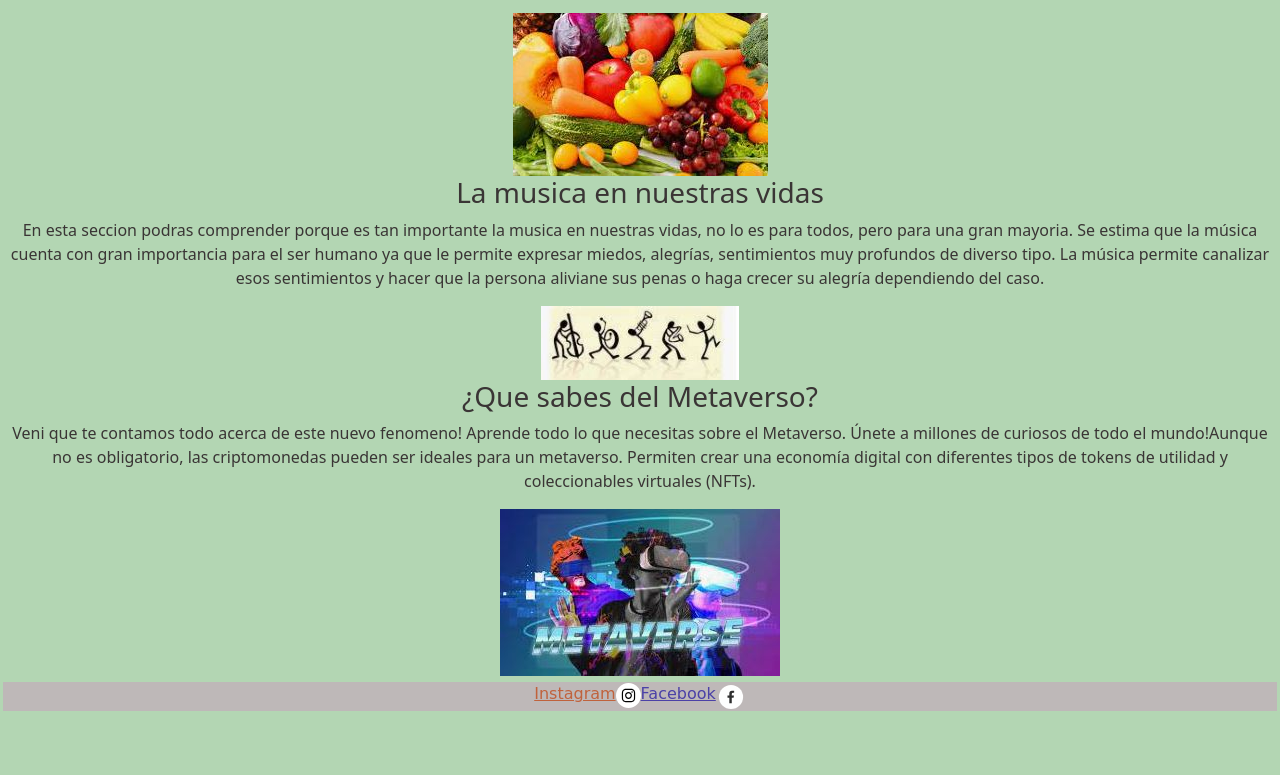
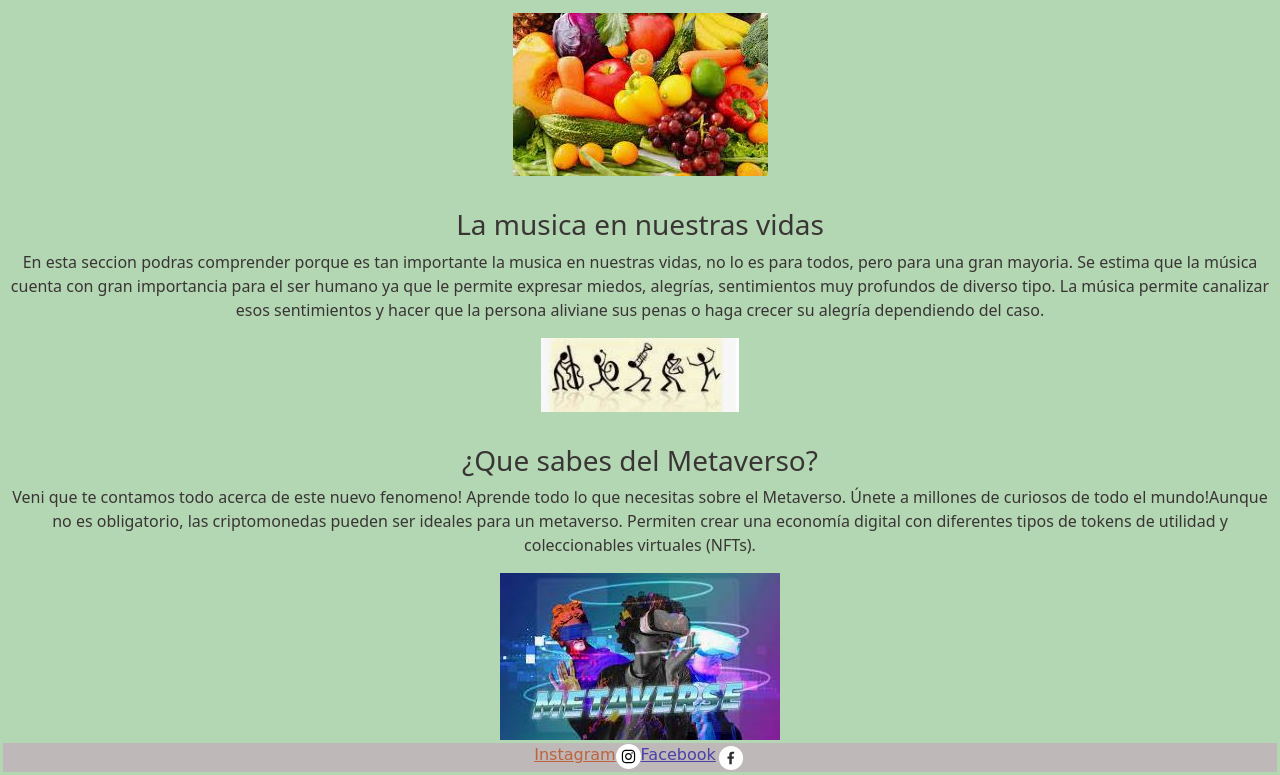
Before and after one commit to GipyCoronel/Fbox-Grid-Responsive, a plain HTML site: page index.html in a window 1280 px wide. Shown: the part 770-1545 px from the top of the page. Before the commit the page ends 1484 px from the top, so only its background shows below. Drawn offline with nearby package versions, Linux system fonts and the light colour scheme.

Commit message:
se agregancambios

```diff
--- a/index.html
+++ b/index.html
@@ -28,8 +28,6 @@
 </head>
 
 <body>
-
-  <div class="main-wrapper">
 
     <div class="coll text-center">
       <h2>GV</h2>
@@ -137,7 +135,6 @@
       <a class="cambio red-facebook" href="https://www.coderhouse.com/nosotros" target="_blank">Facebook</a>
       <a href="https://www.coderhouse.com/nosotros" target="_blank"><img class="tamaa" src="images/fb.svg" alt="Facebook"></a>
     </footer>
-  </div>
   <!-- link de js en bootstrap -->
   <script src="https://cdn.jsdelivr.net/npm/bootstrap@5.1.3/dist/js/bootstrap.bundle.min.js"
     integrity="sha384-ka7Sk0Gln4gmtz2MlQnikT1wXgYsOg+OMhuP+IlRH9sENBO0LRn5q+8nbTov4+1p"
--- a/scss/footer.scss
+++ b/scss/footer.scss
@@ -2,12 +2,12 @@ footer {
     background-color: rgb(190, 184, 184);
     height: 35px;
     width: 100%;
-    bottom: 1px;
+    position: absolute;
+    bottom: 0;
     display: flex;
     justify-content: center;
 }
-// Maps
-footer {
+
 
     $redes: (
         instagram: rgb(192, 98, 60),
@@ -19,12 +19,11 @@ footer {
 
         }
     }
-    }
+
      .tama {
          height: 25px;
          width: 25px;
      }
      .tamaa {
         height: 30px;
-        width: 30px;
-    }
+        width: 30px;}
--- a/scss/global.scss
+++ b/scss/global.scss
@@ -1,13 +1,15 @@
-.main-wrapper {
-    display: grid;
-    grid-template-areas:
-         "col"
-        "nav"
-        "header"
-        "main"
-        "footer";
-    margin: auto;
+html{
+    position: relative;
+    min-height: 100%;
 }
+
+body {
+    background-color: rgb(179, 214, 179);
+    top: 0%;
+    margin: 0%;
+    padding: 0%;
+}
+
 
 header,
 nav,
@@ -25,7 +27,6 @@ nav {
     flex-direction: row;
     height: 50px;
     padding-top: 10px;
-    grid-area: nav;
 
     a {
         margin: 5px;
@@ -58,10 +59,10 @@ h1 {
 
 .fot1 {
     height: 300px;
-
     text-align: center;
-
-
+}
+.fot1 img {
+max-width: 100%;
 }
 
 .section2 {
@@ -83,14 +84,8 @@ h1 {
     text-align: center;
 
 }
-
-
-body {
-    background-color: rgb(179, 214, 179);
-
-    top: 0%;
-    margin: 0%;
-    padding: 0%;
+.fot2 {
+    margin-bottom: 2rem;
 }
 
 /* agregando transicion y animacion */
@@ -108,6 +103,7 @@ header:hover {
     animation-duration: 5s;
     animation-delay: 1s;
     position: relative;
+    grid-area: col;
 
     div {
         @include size;
@@ -168,4 +164,5 @@ a img {
 .teo {
     width: 250px;
     padding: 10px;
+    margin-bottom: 2rem;
 }
--- a/scss/media.scss
+++ b/scss/media.scss
@@ -28,4 +28,5 @@ h2 {
 h3 {
     font-size: 30px;
 }
+
 }
--- a/scss/musica.scss
+++ b/scss/musica.scss
@@ -1,9 +1,7 @@
 
-main {
-
-    grid-area: main;
+#z {
+    z-index: 99;
 }
-
 #contenedor {
 
     height: 0px;
```
Also changed, not shown: pages/Actualidad.html (+1 -1 lines), pages/Musica.html (+1 -3 lines), pages/sabias.html (+1 -1 lines), scss/bienestar-sabias.css (deleted), scss/footer.css (deleted), scss/media.css (deleted), scss/musica.css (deleted), scss/prueba.css, scss/variables.css (deleted), 6 other files.
